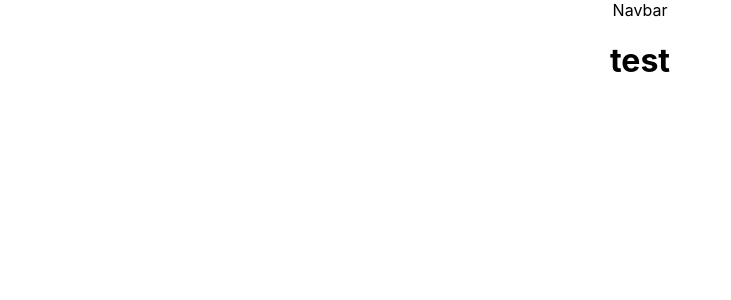
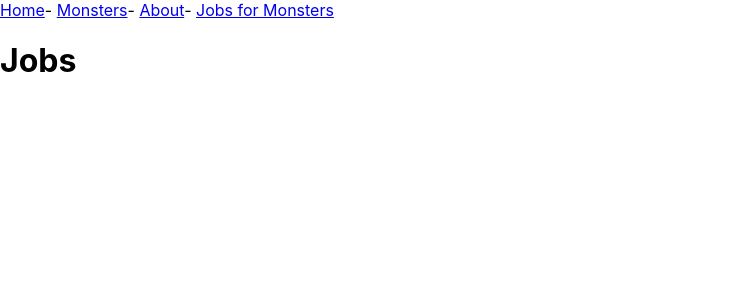
Before and after one commit to Randycl808/hackathon_ksl_team, a React (Create React App) app in the folder client/: page /jobs in a window 1280 px wide. Shown: the top 300 px of the page, without its empty margins (0-731 px from the left). Built offline with nearby package versions, Linux system fonts and the light colour scheme.

Commit message:
added route in index.js

```diff
--- a/client/src/App.js
+++ b/client/src/App.js
@@ -1,11 +1,15 @@
-import logo from './logo.svg';
-import './App.css';
+import { Link, Outlet } from 'react-router-dom';
 
 function App() {
   return (
     <div className="App">
-      <nav>Navbar</nav>
-      <h1>test</h1>
+      <nav>
+        <Link to='/'>Home</Link>{'- '}
+        <Link to='/monsters'>Monsters</Link>{'- '}
+        <Link to='/about'>About</Link>{'- '}
+        <Link to='/jobs'>Jobs for Monsters</Link>
+      </nav>
+      <Outlet />
     </div>
   );
 }
--- a/client/src/index.js
+++ b/client/src/index.js
@@ -1,14 +1,37 @@
-import React from 'react';
-import ReactDOM from 'react-dom';
-import './index.css';
-import App from './App';
-import reportWebVitals from './reportWebVitals';
+import React from 'react'
+import ReactDOM from 'react-dom'
+import {
+  BrowserRouter,
+  Routes,
+  Route,
+} from "react-router-dom";
+import "./index.css"
+import App from './App'
+import reportWebVitals from "./reportWebVitals";
+import Home from './pages/Home'
+import Monsters from './pages/Monsters'
+import MonsterShow from './pages/MonsterShow'
+import MonsterForm from './pages/MonsterForm'
+import About from './pages/About'
+import Jobs from './pages/Jobs'
+
+// import your route components too
 
 ReactDOM.render(
-  <React.StrictMode>
-    <App />
-  </React.StrictMode>,
-  document.getElementById('root')
+  <BrowserRouter>
+    <Routes>
+      <Route path="/" element={<App />}>
+        <Route index element={<Home />} />
+        <Route path="monsters" element={<Monsters />} />
+        <Route path="monsters/:id" element={<MonsterShow />} />
+        <Route path="monsters/new" element={<MonsterForm />} />
+        <Route path="monsters/:id/edit" element={<MonsterForm />} />
+        <Route path="about" element={<About />} />
+        <Route path="jobs" element={<Jobs />} />
+      </Route>
+    </Routes>
+  </BrowserRouter>,
+  document.getElementById("root")
 );
 
 // If you want to start measuring performance in your app, pass a function
--- /dev/null
+++ b/client/src/pages/Jobs.js
@@ -0,0 +1,11 @@
+import React from 'react'
+
+const Jobs = () => {
+    return (
+        <div>
+            <h1>Jobs</h1>
+        </div>
+    )
+}
+
+export default Jobs
```
